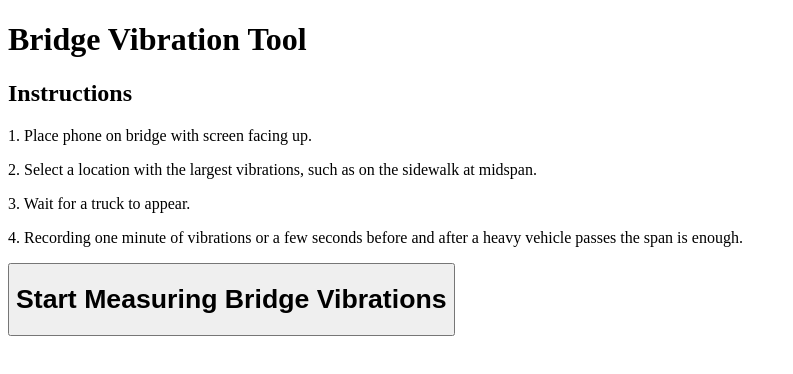
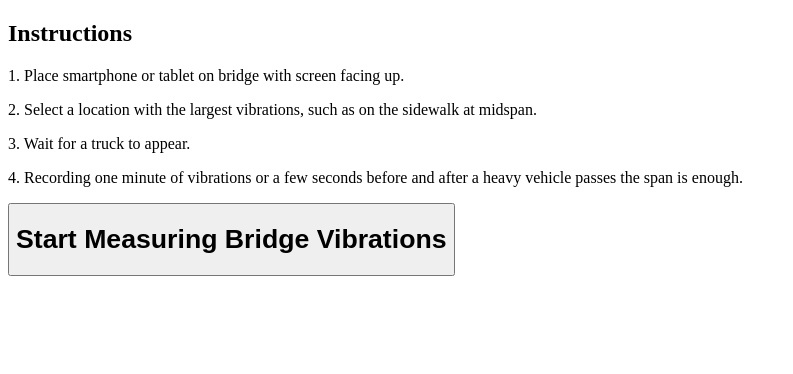
Before and after one commit to roeblinglabs/gps-demo, a plain HTML site: page index.html in a window 1280 px wide. Shown: the whole page, without its empty margins (0-793 px from the left). Drawn offline with Linux system fonts and the light colour scheme.

Commit message:
Update index.html

```diff
--- a/index.html
+++ b/index.html
@@ -6,9 +6,8 @@
 <body>
 <main>
 
-<h1> Bridge Vibration Tool</h1>
 <h2> Instructions</h2>
-<p>1. Place phone on bridge with screen facing up.</p>
+<p>1. Place smartphone or tablet on bridge with screen facing up.</p>
 <p>2. Select a location with the largest vibrations, such as on the sidewalk at midspan.</p>
 <p>3. Wait for a truck to appear.</p>
 <p>4. Recording one minute of vibrations or a few seconds before and after a heavy vehicle passes the span is enough.</p>
```
